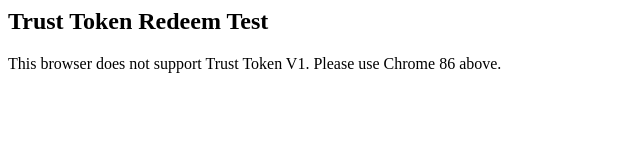
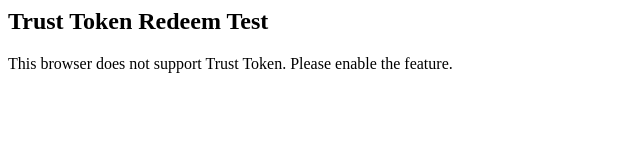
Before and after one commit to shigeki/shigeki.github.io, a plain HTML site: page tt/redeem.html in a window 1280 px wide. Shown: the full height of the page, 0-640 px from the left. Drawn offline with Linux system fonts and the light colour scheme.

Commit message:
update html

```diff
--- a/tt/redeem.html
+++ b/tt/redeem.html
@@ -9,7 +9,7 @@
 <script>
   window.onload = (async function() {
     if (!document.hasTrustToken) {
-       document.getElementById('result').innerHTML = "This browser does not support Trust Token V1. Please use Chrome 86 above.";
+       document.getElementById('result').innerHTML = "This browser does not support Trust Token. Please enable the feature.";
        return 1;
     }
     const issuer = 'https://tt.ohtsu.org';
```
Also changed, not shown: tt/issue.html (+1 -1 lines).
